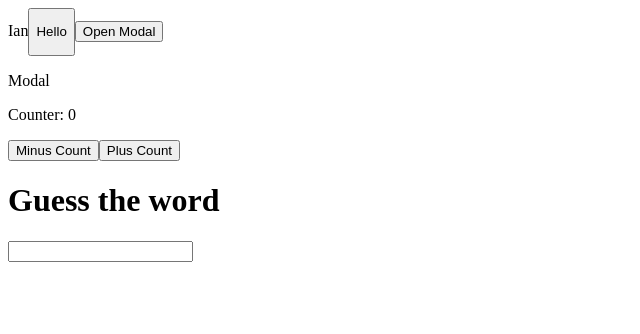
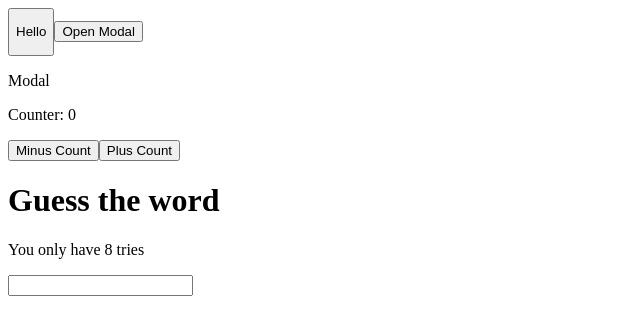
Before and after one commit to mark-ianz/React-TS, a React (Vite) app in the folder client/: page / in a window 1280 px wide. Shown: the top 334 px of the page, without its empty margins (0-640 px from the left). Built offline with nearby package versions, Linux system fonts and the light colour scheme; the HTML template or start-up script is replaced by a standard one.

Commit message:
Dynamic guess the word

```diff
--- a/client/src/App.tsx
+++ b/client/src/App.tsx
@@ -1,25 +1,46 @@
-import { useState } from "react";
+import { FormEvent, useState } from "react";
 import Button from "./components/Button";
 import Modal from "./components/Modal";
 import words from "./words";
 
 const App = () => {
-  const name = "Ian";
+  /* const name = "Ian";
   const test = (name: String = "tite", age: Number = 12) => {
     return console.log(name, age);
   };
 
-  test("ian", 24);
+  test("ian", 24); */
 
   const [isModalOpen, setIsModalOpen] = useState(false);
   const [counter, setCounter] = useState(0);
 
-  const [wordToGuess, setWordToGuess] = useState(
-    () => words[Math.floor(Math.random() * words.length)]
-  );
+  // Guess the word
+  const generateWord = (): string => {
+    return words[Math.floor(Math.random() * words.length)];
+  };
+  const [wordToGuess, setWordToGuess] = useState(generateWord());
+  const [tries, setTries] = useState(() => wordToGuess.length - 1);
+
+  const [userGuess, setUserGuess] = useState("");
+
+  const handleSubmit = (e: FormEvent<HTMLFormElement>): void => {
+    e.preventDefault();
+    setUserGuess("");
+    if (userGuess.trim() === wordToGuess) {
+      console.log("won");
+    } else {
+      setTries((t) => t - 1);
+    }
+  };
+
+  const reset = (): void => {
+    setWordToGuess(generateWord());
+    setUserGuess("");
+    setTries(() => wordToGuess.length - 1);
+  };
+
   return (
     <div>
-      {name}
       <Button className="bg-red-500" onClick={() => console.log("test")}>
         <p>Hello</p>
       </Button>
@@ -32,15 +53,34 @@ const App = () => {
       <p>Counter: {counter}</p>
       <Button onClick={() => setCounter((c) => c - 1)}>Minus Count</Button>
       <Button onClick={() => setCounter((c) => c + 1)}>Plus Count</Button>
-      <div>
+      <form
+        onSubmit={handleSubmit}
+        className="border border-black flex flex-col w-48 ml-2 mt-4 p-2"
+      >
         <h1 className="mb-4">Guess the word</h1>
         <div className="flex gap-2">
-          {wordToGuess.split ("").map ((_, index)=> (
+          {wordToGuess.split("").map((_, index) => (
             <span key={index} className="border-b border-black w-4"></span>
           ))}
         </div>
-        <input type="text" className="border-b border-black outline-none mt-2" />
-      </div>
+        {tries ? (
+          <>
+            <p className="mt-4">You only have {tries} tries</p>
+
+            <input
+              type="text"
+              value={userGuess}
+              className="border-b border-black outline-none mt-2"
+              onChange={(e) => setUserGuess(e.target.value)}
+            />
+          </>
+        ) : (
+          <>
+            <p>You lose</p>
+            <Button onClick={reset}>Retry</Button>
+          </>
+        )}
+      </form>
     </div>
   );
 };
```
